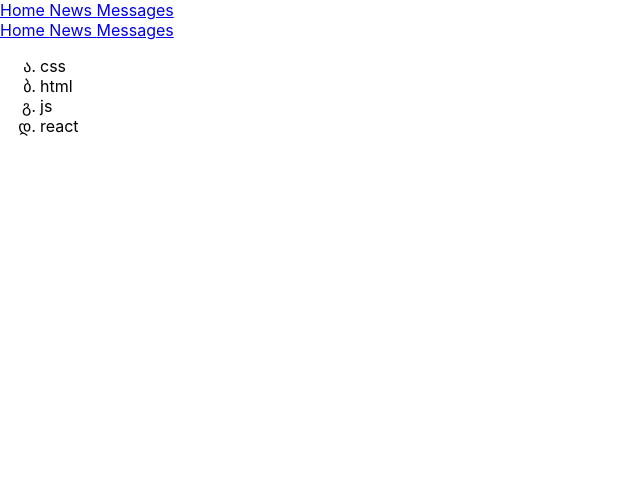
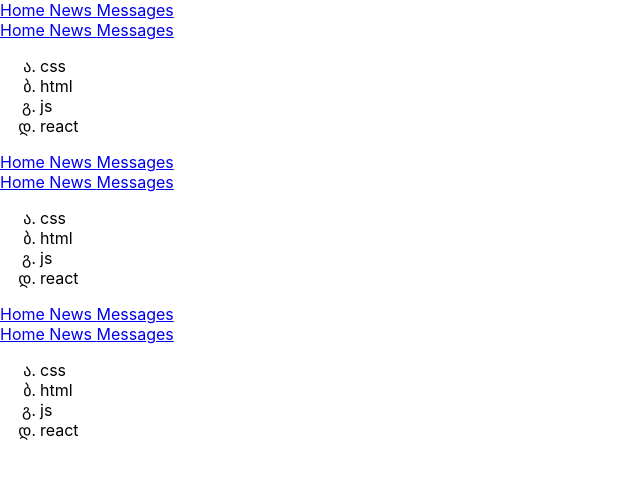
Before and after one commit to dm-mrtnvch/SOCIAL, a React (Create React App) app: page / in a window 1280 px wide. Shown: the top 478 px of the page, without its empty margins (0-640 px from the left). Built offline with nearby package versions, Linux system fonts and the light colour scheme.

Commit message:
triple function

```diff
--- a/src/App.tsx
+++ b/src/App.tsx
@@ -7,6 +7,12 @@ import Footer from './Footer';
 function App() {
     return (
         <div>
+            <Footer />
+            <Header />
+            <Technologies />
+            <Footer />
+            <Header />
+            <Technologies />
             <Footer />
             <Header />
             <Technologies />
```
